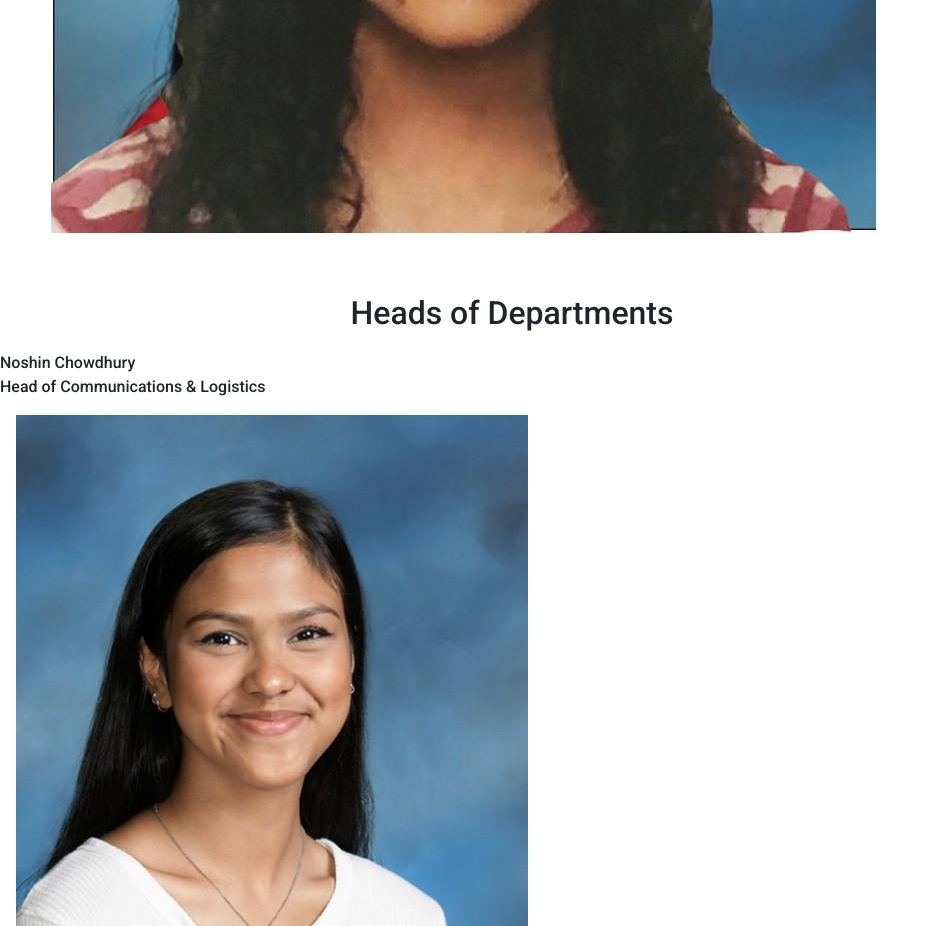
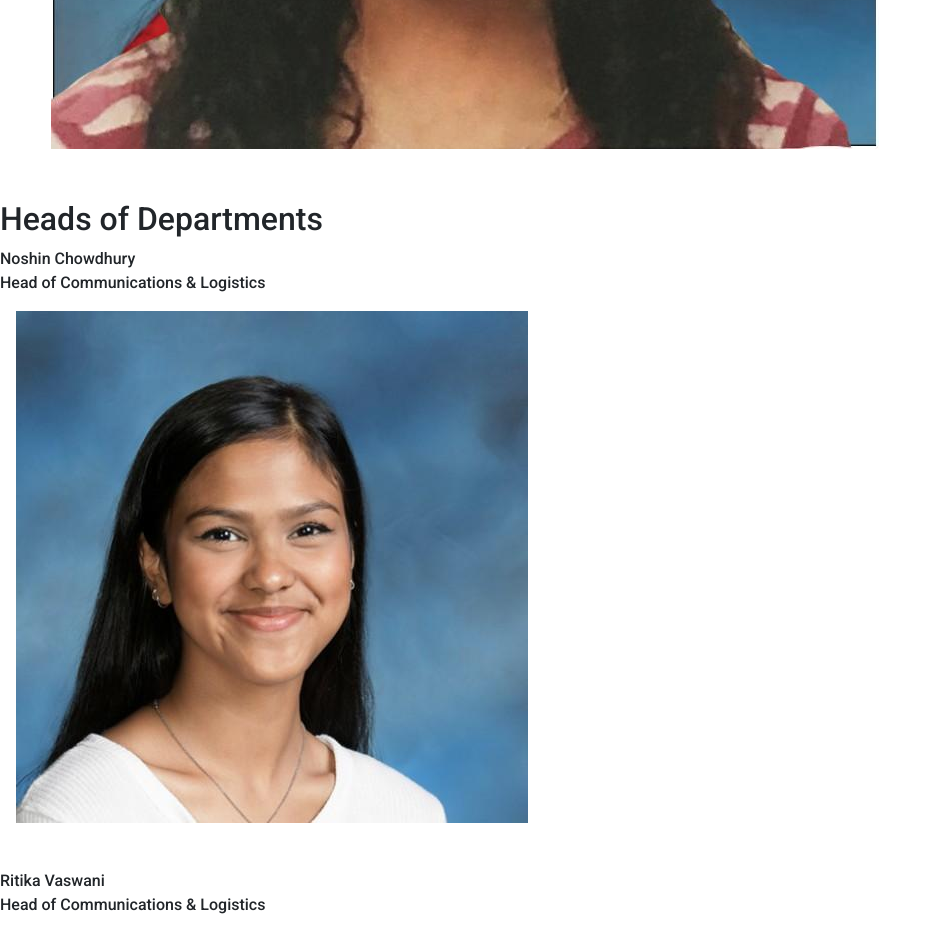
Before and after one commit to sjdnsjd/WishComesTrue-v2.0, a PHP site: page /pages/index.html in a window 1280 px wide. Shown: the part 2032-2958 px from the top of the page, without its empty margins (0-941 px from the left). Run offline with PHP 8.4, Linux system fonts and the light colour scheme; some libraries are stand-ins or nearby versions.

Commit message:
moved code from style.css

```diff
--- a/styles/style.css
+++ b/styles/style.css
@@ -167,11 +167,6 @@ letter-spacing:normal;
 padding:8px 20px;
 }
 
-.center {
-text-align:center;
-padding:10px;
-}
-
 .final {
 color:#000;
 padding-right:3px;
@@ -243,10 +238,6 @@ margin:0 auto;
 margin:auto;
 }
 
-tr,table {
-width:100%;
-}
-
 .profile li a,a:visited {
 color:#000;
 }
```
